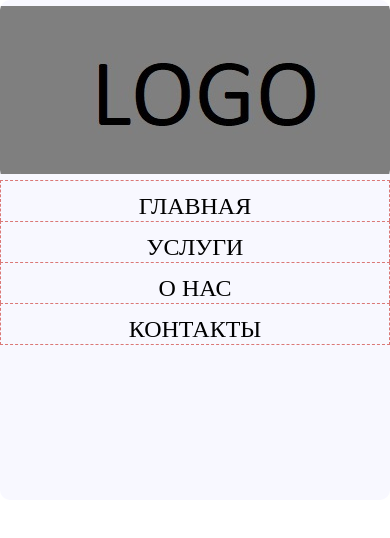
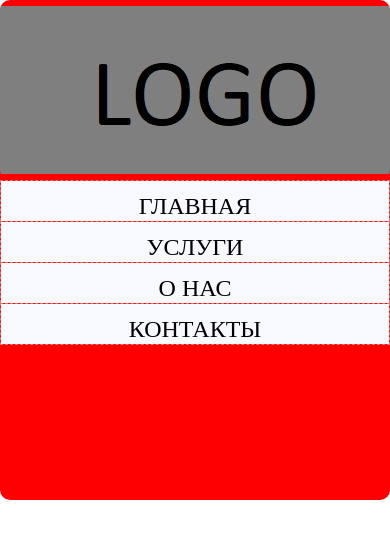
Before and after one commit to stepanpr/stepanpr.github.io, a plain HTML site: page index.html in a window 390 px wide. Drawn offline with Linux system fonts and the light colour scheme.

Commit message:
Add files via upload

```diff
--- a/index.html
+++ b/index.html
@@ -24,7 +24,7 @@
 	.menu {
 		background: #DCDCDC; /*for IE*/
 		background: #F8F8FF;
-		min-width: 940px;
+		min-width: 992px;
 		max-width: 1366px;
 		height: 400px;
 		margin: auto;
@@ -65,14 +65,14 @@
 
 
 
-@media screen and (min-width: 641px) and (max-width: 940px) {
+@media screen and (min-width: 768px) and (max-width: 991px) {
 
 
 	.menu_logo {
 
 		width: 100%;
-		min-width: 640px;
-		max-width: 940px;
+		min-width: 768px;
+		max-width: 979px;
 
 }
 
@@ -137,7 +137,7 @@
 
 
 
-@media screen and (max-width: 640px) {
+@media screen and (max-width: 767px) {
 
 body {
   min-width: 50px;
@@ -147,7 +147,7 @@ body {
     	display: block;
     	width: 100%;
 		min-width: 50px;
-		max-width: 640px;
+		max-width: 767px;
 		height: 500px;
 		margin: auto;
 }
@@ -189,7 +189,21 @@ body {
 		width: 100%;
 		text-transform: uppercase;
 	}
+}
 
+
+@media screen and (max-width: 480px) {
+    .menu {
+    	display: block;
+    	width: 100%;
+		min-width: 320px;
+		max-width: 480px;
+		height: 500px;
+		margin: auto;
+		background: red;
+}
+
+}
 
 </style>
 <body>
```
